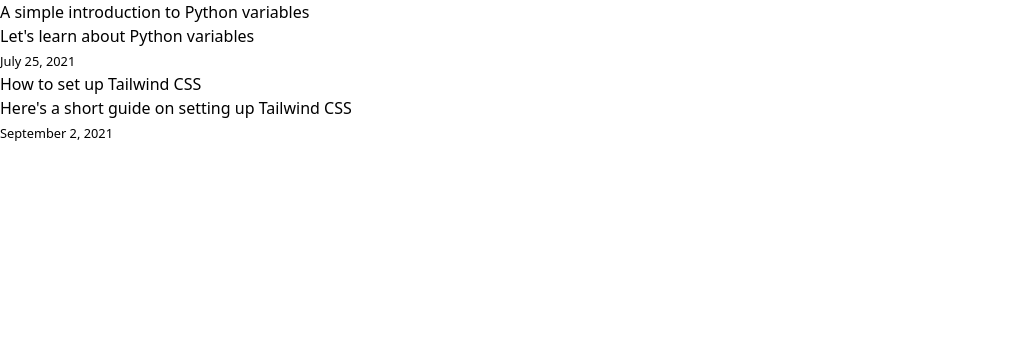
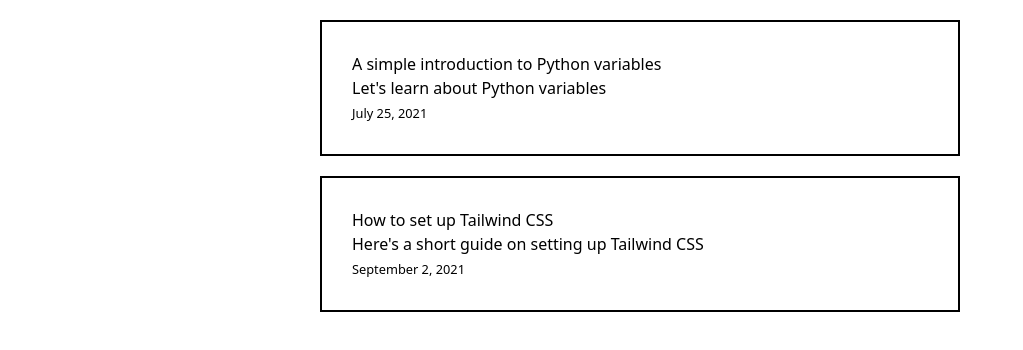
Before and after one commit to Fakepng/isag-medium, a Next.js app: page / in a window 1280 px wide. Shown: the top 350 px of the page, without its empty margins (0-1023 px from the left). Built offline with nearby package versions, Linux system fonts and the light colour scheme.

Commit message:
update css!

```diff
--- a/pages/blog/index.js
+++ /dev/null
@@ -1,6 +0,0 @@
-
-export default function index({Comp}) {
-  return (
-    <div>index</div>
-  )
-}
--- a/pages/index.js
+++ b/pages/index.js
@@ -2,13 +2,13 @@
 import path from 'path'
 import matter from 'gray-matter'
 import Link from 'next/link'
-import Image from 'next/image'
 
 export default function Home({ posts }) {
   return (
-    <div>
+    <div >
       {posts.map((post, index) => (
-        <div key={index}>
+        <div style={{ width: "50%", margin: "20px auto" }}>
+          <div key={index} style={{ border: "solid 2px black" , padding: "30px" }}>
             <h5>{post.frontMatter.title}</h5>
             <p>{post.frontMatter.description}</p>
             <p>
@@ -26,11 +26,11 @@
                 /> */}
             </div>
 
-
+          </div>
         </div>
       ))}
+    </div>
 
-    </div>
   );
 }
 
```
Also changed, not shown: pages/blog/[slug].js (added). Lines whose indentation alone changed are shown as unchanged.
